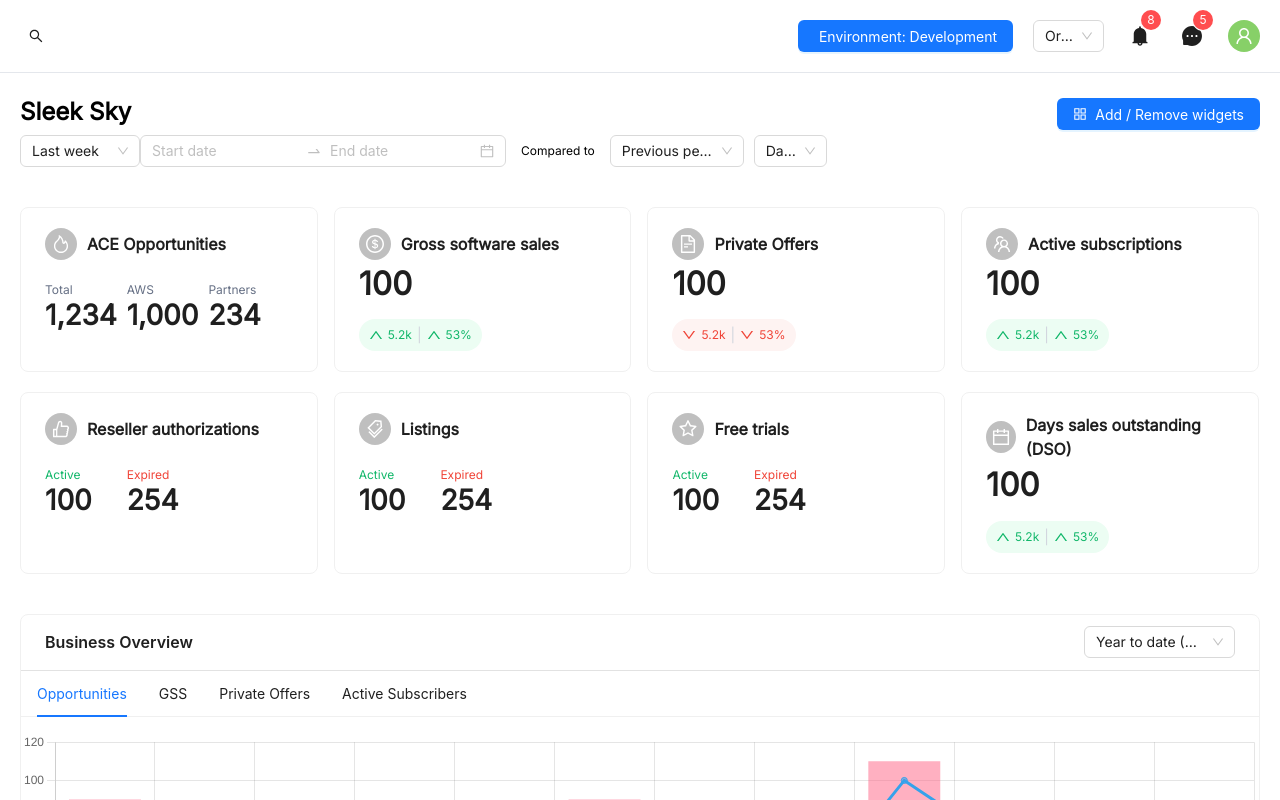
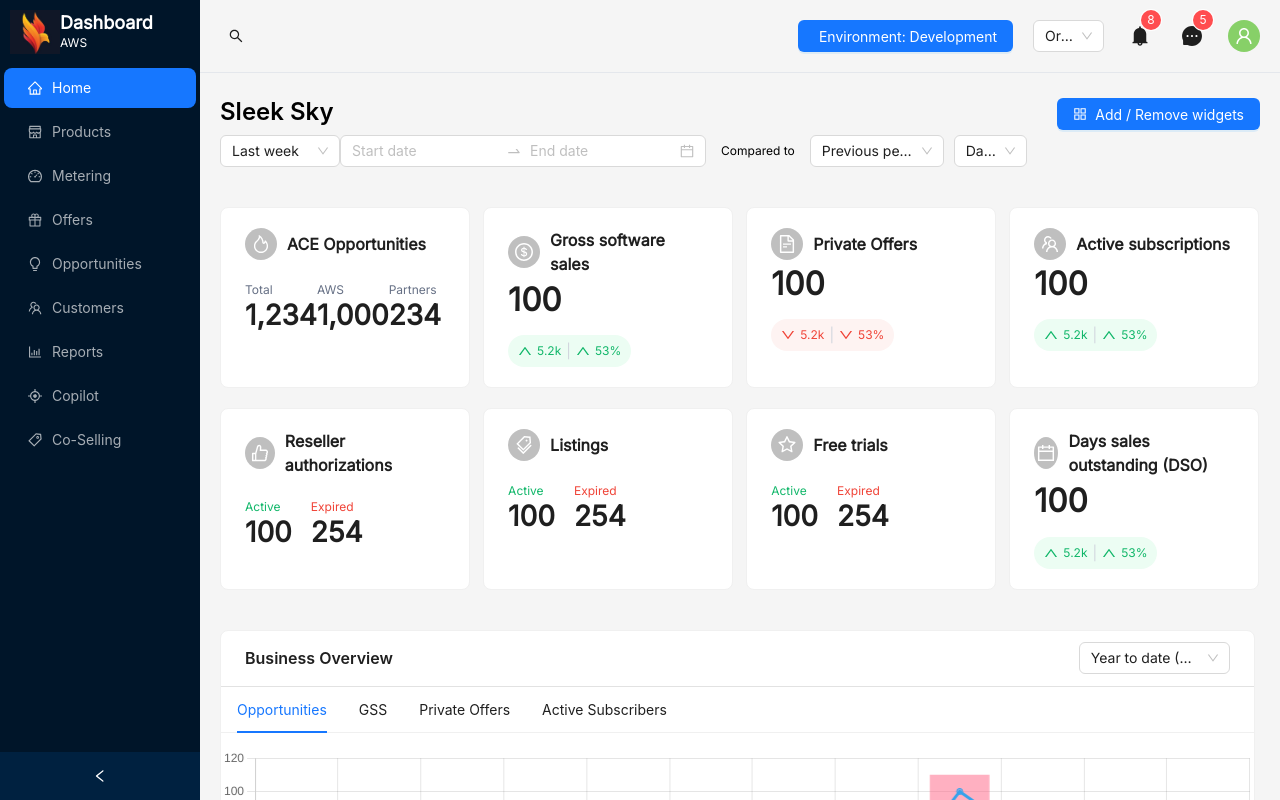
Before and after one commit to GigiEillen/dashboard, a React (Vite) app: page / in a window 1280 px wide. Built offline with nearby package versions, Linux system fonts and the light colour scheme.

Commit message:
Add side bar selection and adjust styles

```diff
--- a/src/App.scss
+++ b/src/App.scss
@@ -6,19 +6,30 @@ body {
   width: 100vw;
   height: 100vh;
   font-family: 'Inter';
+  overflow-y: scroll;
 }
 
-.app-container {
-  height: 100%;
-  width: 100%;
+.logo {
   display: flex;
+  color: white;
+  padding: 10px;
+  align-items: center;
+
+  img {
+    width: 50px;
+  }
+
+  &.collapsed {
+    div {
+      display: none;
+    }
+  }
 }
 
 .home-container {
   display: flex;
   flex: 1;
   flex-direction: column;
-  overflow: scroll;
 }
 
 .semi-bold {
--- a/src/App.tsx
+++ b/src/App.tsx
@@ -1,12 +1,38 @@
+import { useState } from 'react';
+import { Layout, Menu } from 'antd';
+
 import Home from './components/Home';
+import { SIDER_OPTIONS } from './constants';
 
 import './App.scss';
 
+const { Sider } = Layout;
+
 function App() {
+  const [collapsed, setCollapsed] = useState(false);
+
   return (
-    <div className="app-container">
+    <Layout style={{ minHeight: '100vh' }}>
+      <Sider
+        collapsible
+        collapsed={collapsed}
+        onCollapse={(value) => setCollapsed(value)}>
+        <div className={`logo ${collapsed ? 'collapsed' : ''}`}>
+          <img src="src\assets\logo.JPG" />
+          <div>
+            <h6>Dashboard</h6>
+            <p className="sm">AWS</p>
+          </div>
+        </div>
+        <Menu
+          theme="dark"
+          defaultSelectedKeys={['home']}
+          mode="inline"
+          items={SIDER_OPTIONS}
+        />
+      </Sider>
       <Home />
-    </div>
+    </Layout>
   );
 }
 
--- a/src/components/BusinessOverview/BusinessOverview.scss
+++ b/src/components/BusinessOverview/BusinessOverview.scss
@@ -1,10 +1,15 @@
 .business-overview-container {
   padding: 20px;
+  display: flex;
 
   .ant-card-body {
     padding: 0;
     min-height: 100px;
   }
+
+  .card-container {
+    flex-basis: 99.5%;
+    max-width: 99.5%;
 
     .period {
       width: 151px;
@@ -36,3 +41,4 @@
       }
     }
   }
+}
--- a/src/components/BusinessOverview/index.tsx
+++ b/src/components/BusinessOverview/index.tsx
@@ -61,6 +61,7 @@ const BusinessOverview: FC<BusinessOverviewProps> = ({ id }) => {
 
   return (
     <div className="business-overview-container">
+      <div className="card-container">
         <Card
           title="Business Overview"
           extra={
@@ -105,6 +106,7 @@ const BusinessOverview: FC<BusinessOverviewProps> = ({ id }) => {
           )}
         </Card>
       </div>
+    </div>
   );
 };
 
--- a/src/components/Header/Header.scss
+++ b/src/components/Header/Header.scss
@@ -1,5 +1,4 @@
 .header-content {
-  height: 39px;
   padding: 20px;
   display: flex;
   align-items: center;
--- /dev/null
+++ b/src/constants.tsx
@@ -0,0 +1,59 @@
+import {
+  AimOutlined,
+  BarChartOutlined,
+  BulbOutlined,
+  DashboardOutlined,
+  GiftOutlined,
+  HomeOutlined,
+  ShopOutlined,
+  TagOutlined,
+  TeamOutlined,
+} from '@ant-design/icons';
+
+export const SIDER_OPTIONS = [
+  {
+    key: 'home',
+    icon: <HomeOutlined />,
+    label: 'Home',
+  },
+  {
+    key: 'prods',
+    icon: <ShopOutlined />,
+    label: 'Products',
+  },
+  {
+    key: 'metering',
+    icon: <DashboardOutlined />,
+    label: 'Metering',
+  },
+  {
+    key: 'offers',
+    icon: <GiftOutlined />,
+    label: 'Offers',
+  },
+  {
+    key: 'Opportunities',
+    icon: <BulbOutlined />,
+    label: 'Opportunities',
+  },
+  {
+    key: 'customers',
+    icon: <TeamOutlined />,
+    label: 'Customers',
+  },
+  {
+    key: 'reports',
+    icon: <BarChartOutlined />,
+    label: 'Reports',
+  },
+  {
+    key: 'copilot',
+    icon: <AimOutlined />,
+    label: 'Copilot',
+  },
+  {
+    key: 'coSelling',
+    icon: <TagOutlined />,
+    label: 'Co-Selling',
+  },
+];
```
Also changed, not shown: src/assets/logo.JPG (added). Lines whose indentation alone changed are shown as unchanged.
